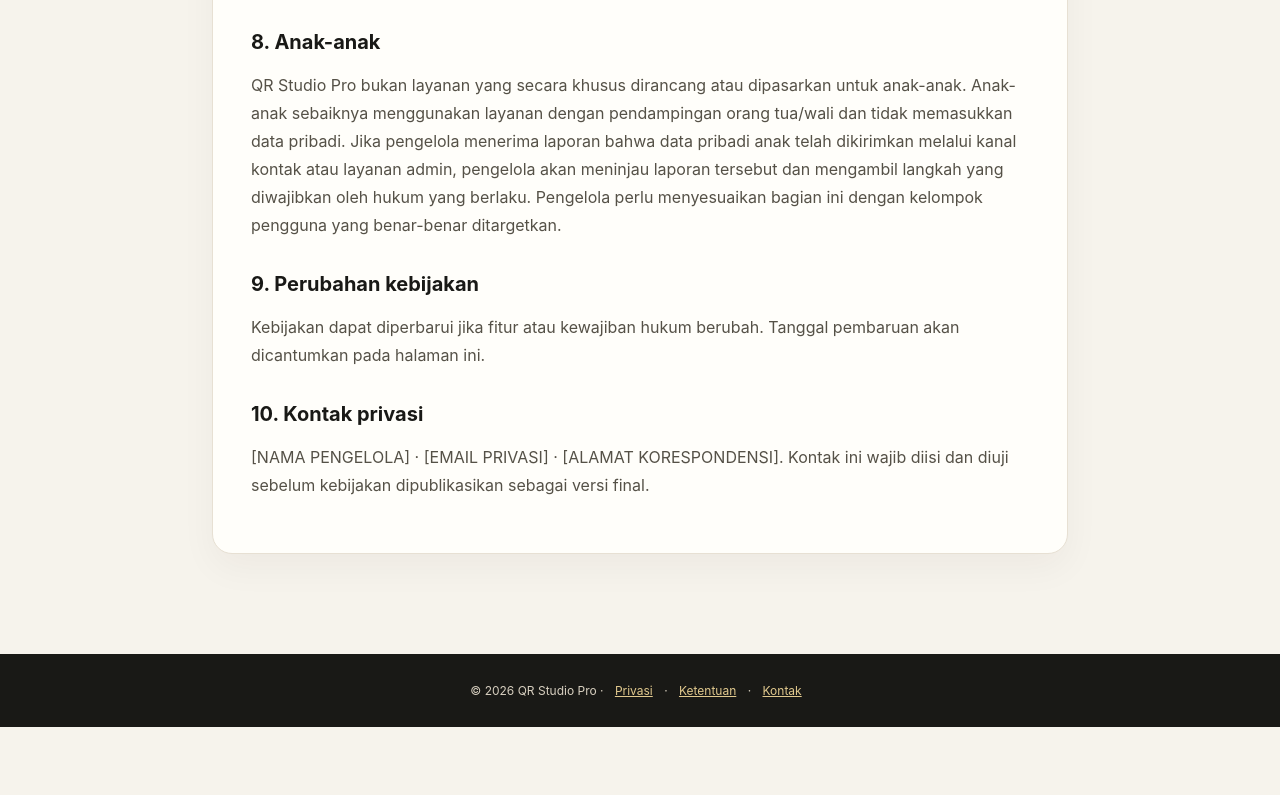
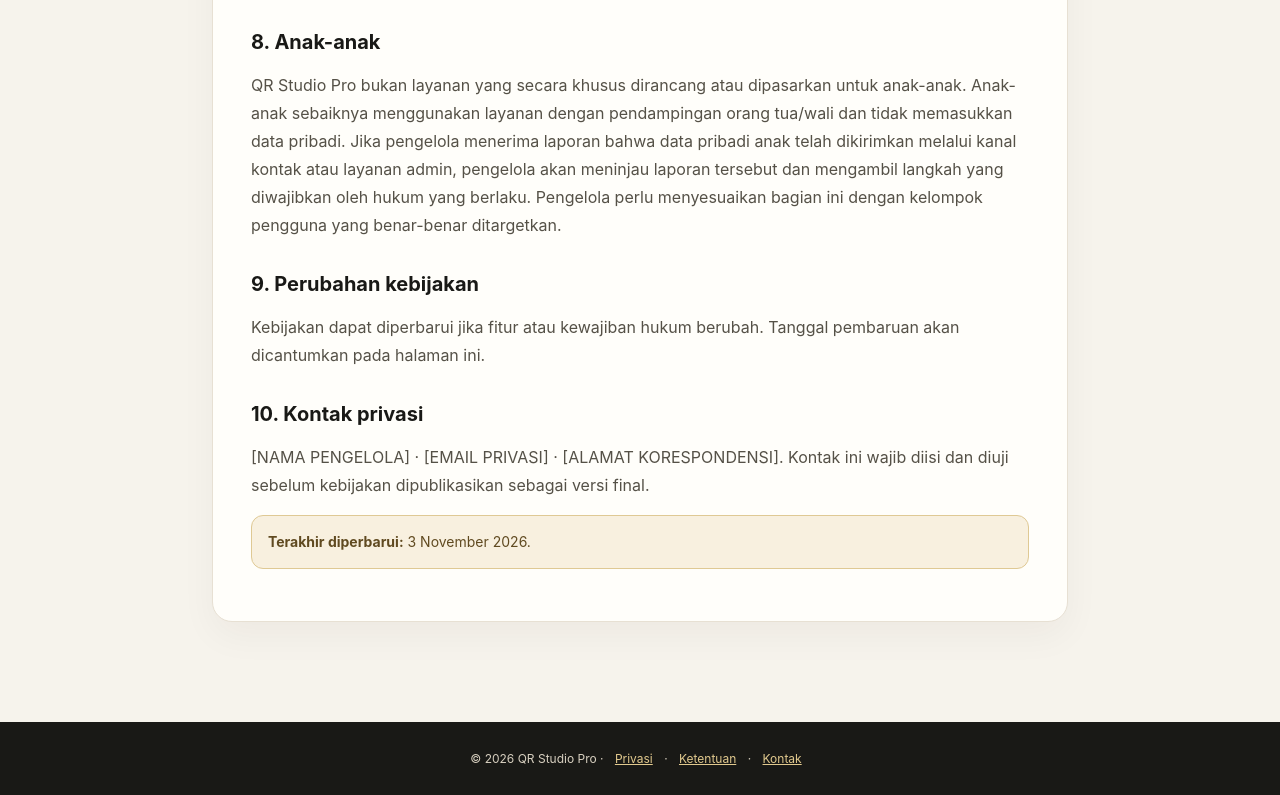
Before and after one commit to Digitalprodukstore/qr-generator, a plain HTML site: page privacy.html in a window 1280 px wide. Shown: the part 2384-3179 px from the top of the page. Before the commit the page ends 3111 px from the top, so only its background shows below. Drawn offline with Linux system fonts and the light colour scheme.

Commit message:
Add last-updated date to privacy.html

```diff
--- a/privacy.html
+++ b/privacy.html
@@ -12,4 +12,4 @@
 <h2>7. Hak dan pilihan pengguna</h2><p>Anda dapat menghapus proyek lokal melalui browser, menghapus data situs, atau menghubungi pengelola untuk pertanyaan dan permintaan terkait data yang berada dalam kendali pengelola.</p>
 <h2>8. Anak-anak</h2><p>QR Studio Pro bukan layanan yang secara khusus dirancang atau dipasarkan untuk anak-anak. Anak-anak sebaiknya menggunakan layanan dengan pendampingan orang tua/wali dan tidak memasukkan data pribadi. Jika pengelola menerima laporan bahwa data pribadi anak telah dikirimkan melalui kanal kontak atau layanan admin, pengelola akan meninjau laporan tersebut dan mengambil langkah yang diwajibkan oleh hukum yang berlaku. Pengelola perlu menyesuaikan bagian ini dengan kelompok pengguna yang benar-benar ditargetkan.</p>
 <h2>9. Perubahan kebijakan</h2><p>Kebijakan dapat diperbarui jika fitur atau kewajiban hukum berubah. Tanggal pembaruan akan dicantumkan pada halaman ini.</p>
-<h2>10. Kontak privasi</h2><p>[NAMA PENGELOLA] · [EMAIL PRIVASI] · [ALAMAT KORESPONDENSI]. Kontak ini wajib diisi dan diuji sebelum kebijakan dipublikasikan sebagai versi final.</p></article></main><footer>© 2026 QR Studio Pro · <a href="/privacy.html">Privasi</a> · <a href="/terms.html">Ketentuan</a> · <a href="/contact.html">Kontak</a></footer></body></html>
+<h2>10. Kontak privasi</h2><p>[NAMA PENGELOLA] · [EMAIL PRIVASI] · [ALAMAT KORESPONDENSI]. Kontak ini wajib diisi dan diuji sebelum kebijakan dipublikasikan sebagai versi final.</p><p class="notice"><b>Terakhir diperbarui:</b> 3 November 2026.</p></article></main><footer>© 2026 QR Studio Pro · <a href="/privacy.html">Privasi</a> · <a href="/terms.html">Ketentuan</a> · <a href="/contact.html">Kontak</a></footer></body></html>
```
